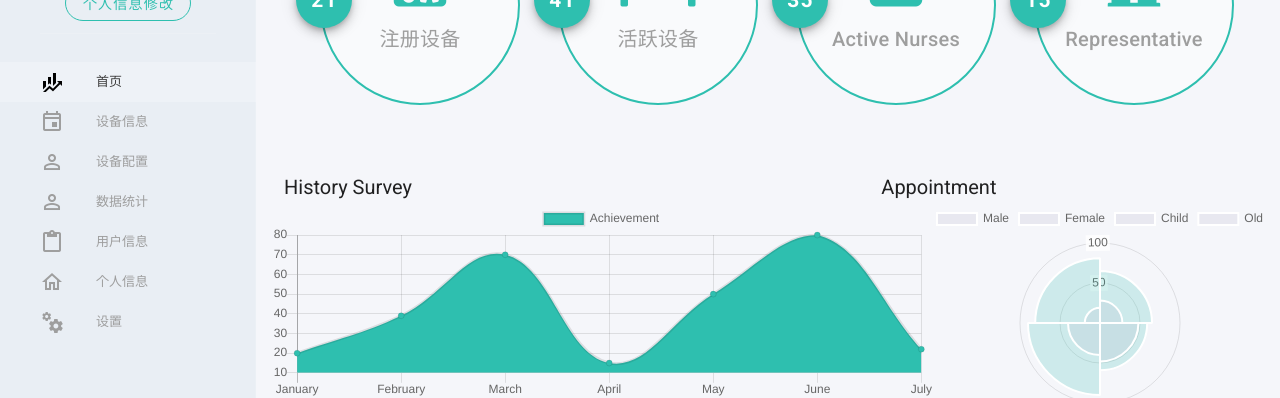
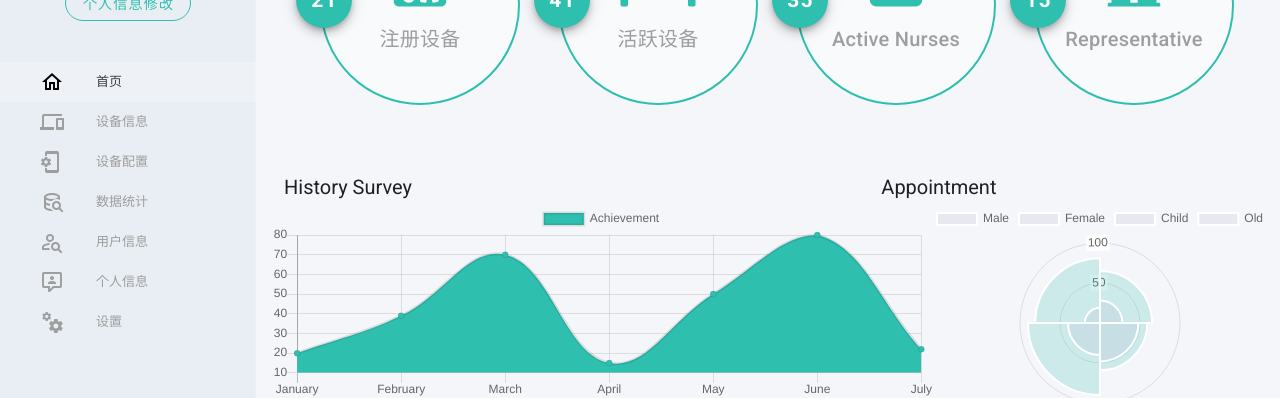
Before and after one commit to WeiLaiR/WLRIoTPlatform, a Vue app in the folder vue_space/: page /home in a window 1280 px wide. Shown: the part 228-626 px from the top of the page. Built offline with nearby package versions, Linux system fonts and the light colour scheme; sample sign-in values are in the browser's storage.

Commit message:
图标变更

```diff
--- a/vue_space/src/components/SideBar.vue
+++ b/vue_space/src/components/SideBar.vue
@@ -81,12 +81,12 @@ export default {
     data: () =>({
         selectedItem: 0,
         items: [
-            {icon: 'mdi-finance', text: '首页', path: '/home'},
-            {icon: 'mdi-calendar-outline', text: '设备信息', path: '/deviceInfo'},
-            {icon: 'mdi-account-outline', text: '设备配置', path: '/deviceSetting'},
-            {icon: 'mdi-account-outline', text: '数据统计', path: '/dataStatistics'},
-            {icon: 'mdi-content-paste', text: '用户信息', path: '/userInfo'},
-            {icon: 'mdi-home-outline', text: '个人信息', path: '/updateInfo'},
+            {icon: 'mdi-home-outline', text: '首页', path: '/home'},
+            {icon: 'mdi-cellphone-link', text: '设备信息', path: '/deviceInfo'},
+            {icon: 'mdi-cellphone-cog', text: '设备配置', path: '/deviceSetting'},
+            {icon: 'mdi-database-search-outline', text: '数据统计', path: '/dataStatistics'},
+            {icon: 'mdi-account-search-outline', text: '用户信息', path: '/userInfo'},
+            {icon: 'mdi-comment-account-outline', text: '个人信息', path: '/updateInfo'},
             {icon: 'mdi-cogs', text: '设置', path: '/setting'},
         ],
     }),
```
